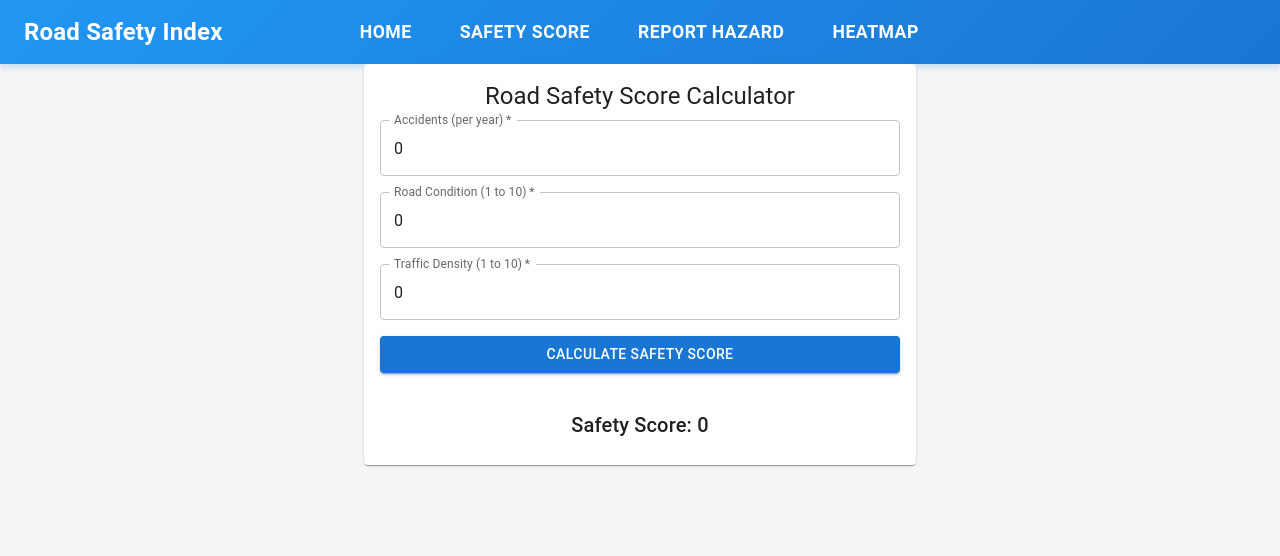
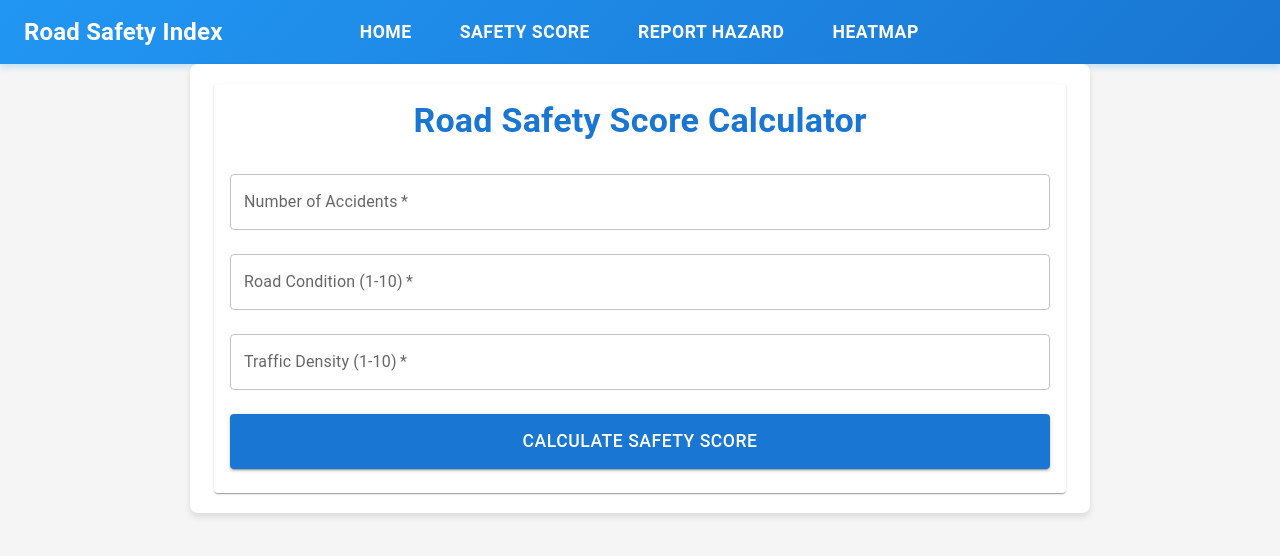
Before and after one commit to tobiasrahul/road-safety-index-calculator, a React (Create React App) app: page /safety-score in a window 1280 px wide. Shown: the top 556 px of the page. Built offline with nearby package versions, Linux system fonts and the light colour scheme.

Commit message:
Update SafetyScore.jsx

```diff
--- a/src/pages/SafetyScore.jsx
+++ b/src/pages/SafetyScore.jsx
@@ -1,82 +1,138 @@
 import React, { useState } from 'react';
-import { TextField, Button, Container, Typography, Grid, Card, CardContent } from '@mui/material';
+import { TextField, Button, Container, Typography, Grid, Card, CardContent, Box } from '@mui/material';
+import Confetti from 'react-confetti';
+import '../styles/app.css';
 
-// Function to calculate the safety score
 const calculateSafetyScore = (accidents, roadCondition, traffic) => {
-  // Ensure valid inputs
-  if (accidents <= 0 || roadCondition <= 0 || traffic <= 0) {
+  // If no accidents, calculate base score from road condition and traffic
+  if (accidents === 0) {
+    const baseScore = ((roadCondition * 10) * 0.6) + ((11 - traffic) * 10 * 0.4);
+    return Math.min(100, baseScore);
+  }
+
+  // For cases with accidents
+  if (roadCondition <= 0 || traffic <= 0) {
     return 0;
   }
 
-  // Example calculation: Adjust the weights based on your criteria
-  const score = (accidents * 0.3) + (roadCondition * 0.4) + (traffic * 0.3);
-  return Math.min(score, 100); // Ensure the score does not exceed 100
+  const accidentScore = Math.max(0, 100 - (accidents * 15));
+  const roadScore = roadCondition * 10;
+  const trafficScore = (11 - traffic) * 10;
+
+  const score = (
+    (accidentScore * 0.4) +
+    (roadScore * 0.35) +
+    (trafficScore * 0.25)
+  );
+
+  return Math.min(100, Math.max(0, Math.round(score)));
 };
 
 const SafetyScore = () => {
-  // State variables for form inputs and safety score
-  const [accidents, setAccidents] = useState(0);
-  const [roadCondition, setRoadCondition] = useState(0);
-  const [traffic, setTraffic] = useState(0);
-  const [safetyScore, setSafetyScore] = useState(0);
+  const [accidents, setAccidents] = useState('');
+  const [roadCondition, setRoadCondition] = useState('');
+  const [traffic, setTraffic] = useState('');
+  const [safetyScore, setSafetyScore] = useState(null);
+  const [showConfetti, setShowConfetti] = useState(false);
 
-  // Handle form submission
+  const getScoreClass = (score) => {
+    if (score >= 80) return 'score-high';
+    if (score >= 50) return 'score-medium';
+    return 'score-low';
+  };
+
   const handleSubmit = (e) => {
     e.preventDefault();
-    const score = calculateSafetyScore(accidents, roadCondition, traffic);
+    const score = calculateSafetyScore(
+      Number(accidents),
+      Number(roadCondition),
+      Number(traffic)
+    );
     setSafetyScore(score);
+
+    // Show confetti for high scores
+    if (score >= 80) {
+      setShowConfetti(true);
+      setTimeout(() => setShowConfetti(false), 5000);
+    }
   };
 
   return (
-    <Container maxWidth="sm">
-      <Card>
+    <Container maxWidth="md" className="page-container">
+      {showConfetti && (
+        <Confetti
+          width={window.innerWidth}
+          height={window.innerHeight}
+          recycle={false}
+          numberOfPieces={200}
+        />
+      )}
+      <Card className="calculator-card">
         <CardContent>
-          <Typography variant="h5" align="center" gutterBottom>
+          <Typography
+            variant="h4"
+            align="center"
+            gutterBottom
+            sx={{
+              fontWeight: 'bold',
+              color: '#1976d2',
+              marginBottom: '2rem'
+            }}
+          >
             Road Safety Score Calculator
           </Typography>
+
           <form onSubmit={handleSubmit}>
-            <Grid container spacing={2}>
+            <Grid container spacing={3}>
               <Grid item xs={12}>
                 <TextField
-                  label="Accidents (per year)"
+                  className="input-field"
+                  label="Number of Accidents"
                   variant="outlined"
                   fullWidth
                   type="number"
                   value={accidents}
-                  onChange={(e) => setAccidents(Number(e.target.value))}
+                  onChange={(e) => setAccidents(e.target.value)}
                   required
+                  inputProps={{ min: 0 }}
                 />
               </Grid>
+
               <Grid item xs={12}>
                 <TextField
-                  label="Road Condition (1 to 10)"
+                  className="input-field"
+                  label="Road Condition (1-10)"
                   variant="outlined"
                   fullWidth
                   type="number"
                   value={roadCondition}
-                  onChange={(e) => setRoadCondition(Number(e.target.value))}
+                  onChange={(e) => setRoadCondition(e.target.value)}
                   required
                   inputProps={{ min: 1, max: 10 }}
                 />
               </Grid>
+
               <Grid item xs={12}>
                 <TextField
-                  label="Traffic Density (1 to 10)"
+                  className="input-field"
+                  label="Traffic Density (1-10)"
                   variant="outlined"
                   fullWidth
                   type="number"
                   value={traffic}
-                  onChange={(e) => setTraffic(Number(e.target.value))}
+                  onChange={(e) => setTraffic(e.target.value)}
                   required
                   inputProps={{ min: 1, max: 10 }}
                 />
               </Grid>
+
               <Grid item xs={12}>
                 <Button
+                  className="submit-button"
                   type="submit"
                   variant="contained"
-                  color="primary"
                   fullWidth
+                  sx={{ py: 1.5, fontSize: '1.1rem' }}
                 >
                   Calculate Safety Score
                 </Button>
@@ -84,13 +140,28 @@ const SafetyScore = () => {
             </Grid>
           </form>
 
-          <Grid container spacing={2} justifyContent="center" style={{ marginTop: '20px' }}>
-            <Grid item xs={12}>
-              <Typography variant="h6" align="center">
-                Safety Score: {safetyScore}
+          {safetyScore !== null && (
+            <Box className={`score-display ${getScoreClass(safetyScore)}`}>
+              <Typography variant="h5" gutterBottom>
+                Safety Score
               </Typography>
-            </Grid>
-          </Grid>
+              <Typography
+                variant="h3"
+                sx={{
+                  fontWeight: 'bold',
+                  color: safetyScore >= 80 ? '#2e7d32' :
+                         safetyScore >= 50 ? '#ed6c02' : '#d32f2f'
+                }}
+              >
+                {safetyScore}%
+              </Typography>
+              <Typography variant="body1" sx={{ mt: 1 }}>
+                {safetyScore >= 80 ? '✨ Excellent Safety Conditions!' :
+                 safetyScore >= 50 ? '⚠️ Moderate Safety Level' :
+                 '⚠️ Safety Improvements Needed'}
+              </Typography>
+            </Box>
+          )}
         </CardContent>
       </Card>
     </Container>
```
